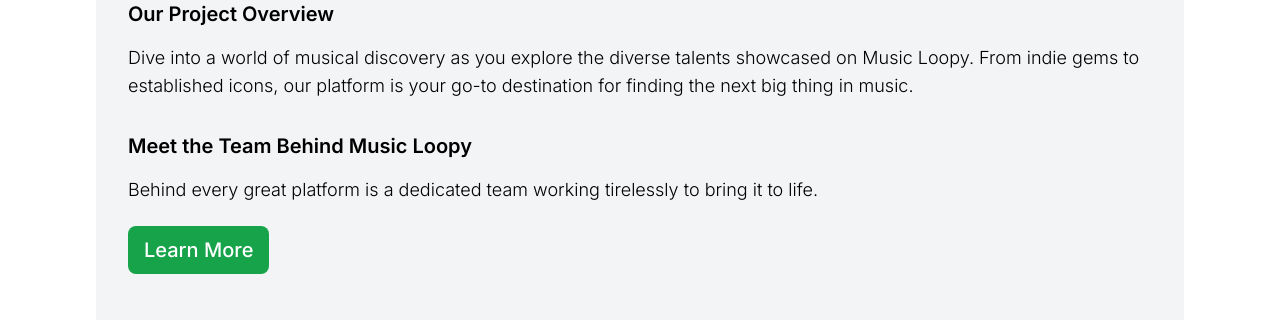
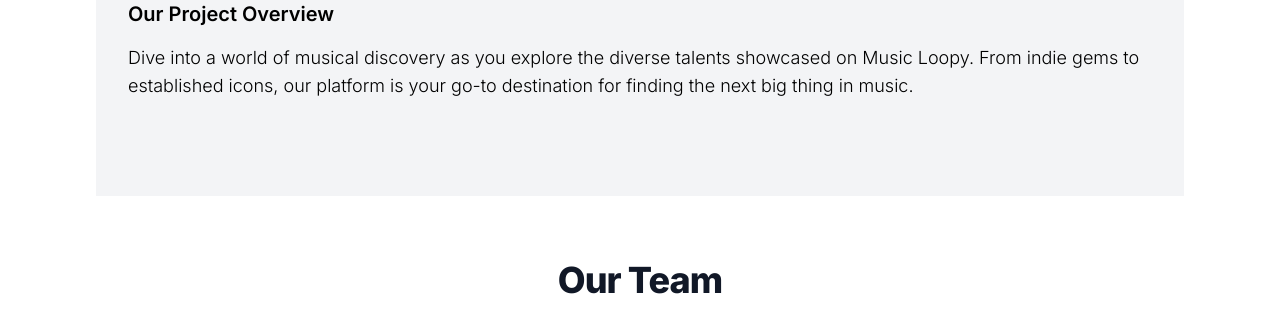
Before and after one commit to AyabongaQwabi/music-loopy-landing-page, a Next.js app: page / in a window 1280 px wide. Shown: the part 780-1100 px from the top of the page. Built offline with nearby package versions, Linux system fonts and the light colour scheme.

Commit message:
remove meet the team from about section

```diff
--- a/src/components/aboutSection/index.js
+++ b/src/components/aboutSection/index.js
@@ -23,21 +23,6 @@ const AboutSection = () => {
           icons, our platform is your go-to destination for finding the next big
           thing in music.
         </p>
-        <h3 className='text-xl font-semibold mb-4 pl-4'>
-          Meet the Team Behind Music Loopy
-        </h3>
-        <p className='text-lg text-left mb-8 pl-4 font-light'>
-          Behind every great platform is a dedicated team working tirelessly to
-          bring it to life.
-        </p>
-        <div className='text-left mt-8 pl-4'>
-          <a
-            href='/about'
-            className='text-white bg-green-600 hover:bg-green-800 focus:ring-4 focus:outline-none focus:ring-blue-300 font-medium rounded-lg  text-xl px-4 py-3 text-center mr-3 md:mr-0 dark:bg-blue-600 dark:hover:bg-blue-700 dark:focus:ring-blue-800'
-          >
-            Learn More
-          </a>
-        </div>
       </div>
     </section>
   );
```
